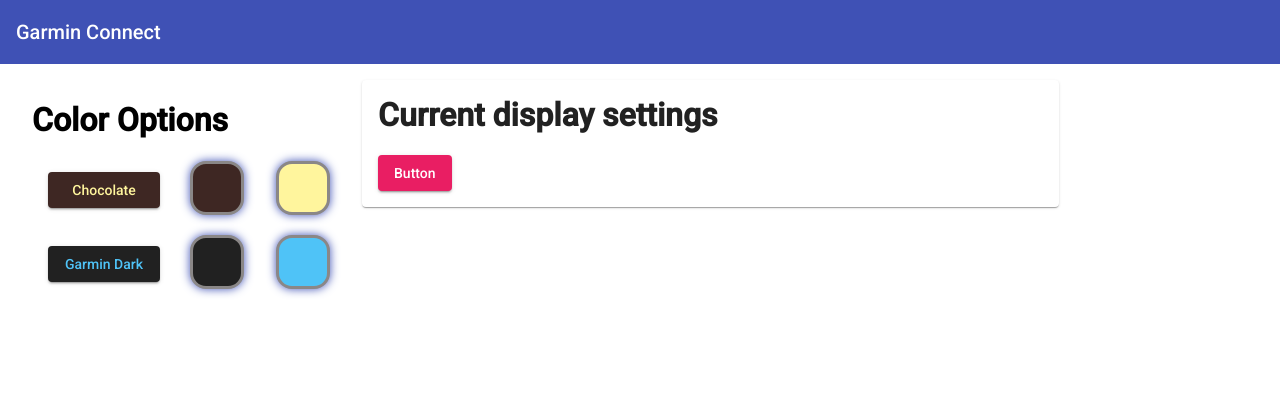
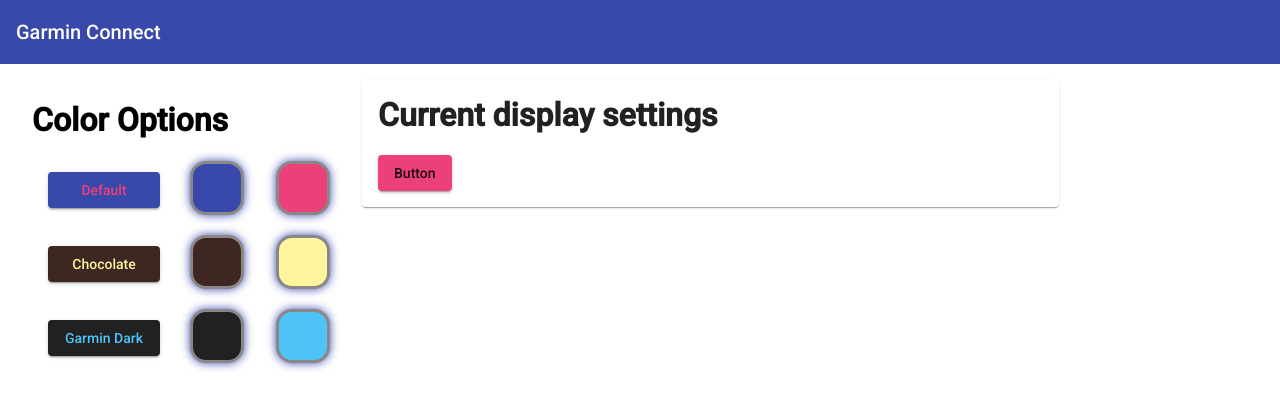
Before and after one commit to danielalanseymour/di-theme-team, an Angular app: page / in a window 1280 px wide. Shown: the top 408 px of the page. Built offline with nearby package versions, Linux system fonts and the light colour scheme; what ngx-material-timepicker would draw is missing.

Commit message:
Remove alt

```diff
--- a/src/app/app.component.html
+++ b/src/app/app.component.html
@@ -13,6 +13,15 @@
 
         <h1>Color Options</h1>
         <div class="color-options">
+          <app-color-palette [accent]="'#ec407a'"
+                             [accentDark]="'#c2185b'"
+                             [accentLight]="'#f8bbd0'"
+                             [primary]="'#3949ab'"
+                             [primaryDark]="'#1a237e'"
+                             [primaryLight]="'#9fa8da'"
+                             [themeName]="'Default'"
+                             (themeSelected)="selectTheme('')"></app-color-palette>
+
           <app-color-palette [accent]="'#fff59d'"
                              [accentDark]="'#cabf45'"
                              [accentLight]="'#ffffcf'"
--- a/src/app/app.component.scss
+++ b/src/app/app.component.scss
@@ -4,9 +4,6 @@
 
 $primary: map-get($theme, primary);
 $accent: map-get($theme, accent);
-
-$primary-alt: map-get($theme-alt, primary);
-$accent-alt: map-get($theme-alt, accent);
 
 $primary-dark: map-get($theme-dark, primary);
 $accent-dark: map-get($theme-dark, accent);
--- a/src/app/features/home/home.component.scss
+++ b/src/app/features/home/home.component.scss
@@ -4,9 +4,6 @@
 
 $primary: map-get($theme, primary);
 $accent: map-get($theme, accent);
-
-$primary-alt: map-get($theme-alt, primary);
-$accent-alt: map-get($theme-alt, accent);
 
 $primary-dark: map-get($theme-dark, primary);
 $accent-dark: map-get($theme-dark, accent);
--- a/src/app/shared/generics/color-palette/color-palette-item/color-palette-item.component.scss
+++ b/src/app/shared/generics/color-palette/color-palette-item/color-palette-item.component.scss
@@ -4,9 +4,6 @@
 
 $primary: map-get($theme, primary);
 $accent: map-get($theme, accent);
-
-$primary-alt: map-get($theme-alt, primary);
-$accent-alt: map-get($theme-alt, accent);
 
 $primary-dark: map-get($theme-dark, primary);
 $accent-dark: map-get($theme-dark, accent);
--- a/src/app/shared/generics/color-palette/color-palette.component.scss
+++ b/src/app/shared/generics/color-palette/color-palette.component.scss
@@ -4,9 +4,6 @@
 
 $primary: map-get($theme, primary);
 $accent: map-get($theme, accent);
-
-$primary-alt: map-get($theme-alt, primary);
-$accent-alt: map-get($theme-alt, accent);
 
 $primary-dark: map-get($theme-dark, primary);
 $accent-dark: map-get($theme-dark, accent);
--- a/src/theme.scss
+++ b/src/theme.scss
@@ -2,13 +2,9 @@
 @import './palettes.scss';
 @include mat-core();
 
-$primary: mat-palette($mat-indigo);
-$accent: mat-palette($mat-pink);
+$primary: mat-palette($mat-indigo, 600, 200, 900);
+$accent: mat-palette($mat-pink, 400, 100, 700);
 $theme: mat-light-theme($primary, $accent);
-
-$primary-alt: mat-palette($bv-brand);
-$accent-alt: mat-palette($bv-orange);
-$theme-alt: mat-light-theme($primary-alt, $accent-alt);
 
 $primary-dark: mat-palette($mat-grey, 800, 500, 900);
 $accent-dark: mat-palette($mat-light-blue, 300, 50, 600);
@@ -24,8 +20,9 @@
 
 @include angular-material-theme($theme);
 
-.alternative {
-  @include angular-material-theme($theme-alt);
+@mixin shaddow-glow($color, $tone) {
+  -webkit-box-shadow: 0 0 10px mat-color($color, $tone) !important;
+  box-shadow: 0 0 10px mat-color($color, $tone) !important;
 }
 
 .chocolate-theme {
@@ -35,3 +32,27 @@
 .dark-theme {
   @include angular-material-theme($theme-dark);
 }
+
+.chocolate-theme ::ng-deep mat-card {
+  background-color: mat-color($primary-chocolate, lighter);
+  color: white;
+  @include shaddow-glow($accent-chocolate, lighter);
+}
+
+.dark-theme button {
+  background-color: mat-color($primary-dark, darker);
+  color: mat-color($accent-dark);
+  -webkit-box-shadow: 0 0 3px mat-color($accent-dark, lighter) !important;
+  box-shadow: 0 0 3px mat-color($accent-dark, lighter) !important;
+}
+
+.dark-theme ::ng-deep mat-card {
+  background-color: mat-color($primary-dark, darker);
+  color: white;
+  @include shaddow-glow($accent-dark, default);
+}
+
+.default-theme ::ng-deep mat-card {
+  background-color: mat-color($primary, lighter);
+  @include shaddow-glow($accent, lighter);
+}
```
